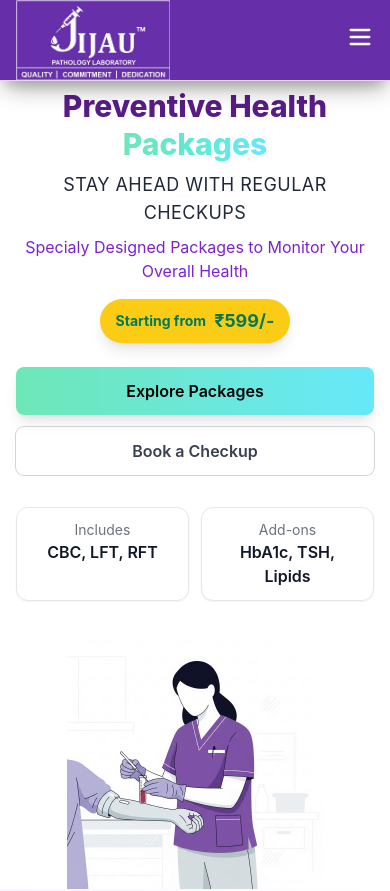
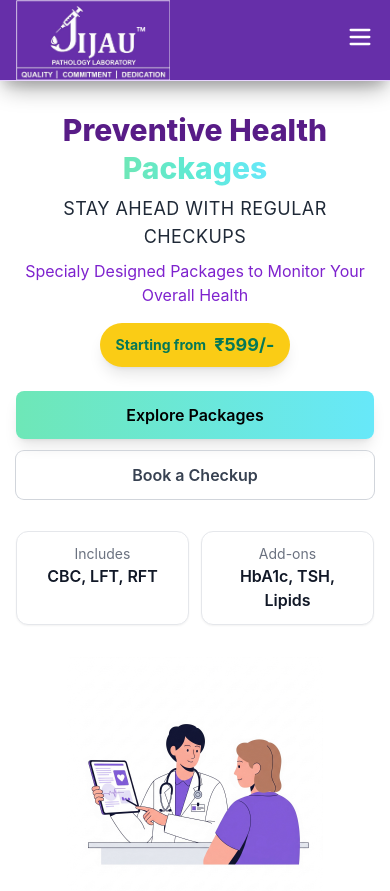
Before and after one commit to kawadeIshwar/JIJAU-PATHOLOGY-LAB, a React (Vite) app in the folder frontend/: page / in a window 390 px wide. Shown: the top 891 px of the page. Built offline with nearby package versions, Linux system fonts and the light colour scheme; no server answers.

Commit message:
file update

```diff
--- a/frontend/src/pages/Home.jsx
+++ b/frontend/src/pages/Home.jsx
@@ -738,7 +738,7 @@ function Home() {
   {/* Hero Content Overlay */}
   <div className="relative z-10 h-full flex items-center">
     <div className="w-full max-w-6xl mx-auto px-4 sm:px-6 lg:px-8 h-full">
-      <div className="grid grid-cols-1 md:grid-cols-2 gap-8 md:gap-12 items-center justify-items-center md:justify-items-start h-full -mt-6 md:-mt-4 lg:mt-0">
+      <div className="grid grid-cols-1 md:grid-cols-2 gap-8 md:gap-12 items-center justify-items-center md:justify-items-start h-full -mt-0 md:-mt-4 lg:mt-0">
         {/* Left: Slide content blocks */}
         <div className="relative">
           {/* Slide 1: Accurate Diagnostics */}
@@ -847,10 +847,10 @@ function Home() {
             <h2 className="text-4xl sm:text-5xl md:text-6xl font-extrabold text-purple-900 leading-tight mb-3">
               Home Sample Collection
             </h2>
-            <h3 className="text-2xl sm:text-3xl md:text-4xl tracking-wide text-gray-800 mb-4">
+            {/* <h3 className="text-xl sm:text-xl md:text-2xl tracking-wide text-gray-800 mb-4">
               Convenient, Safe & Fast Sample Collection at Your Doorstep
-            </h3>
-            <p className="text-lg sm:text-xl md:text-2xl text-purple-700 max-w-2xl mb-8">
+            </h3> */}
+            <p className="text-lg sm:text-xl md:text-2xl text-black max-w-2xl mb-8">
               Enjoy doorstep sample pickup by certified phlebotomists.
             </p>
             <div className="flex flex-col sm:flex-row gap-4 sm:gap-6 mb-10">
@@ -876,7 +876,7 @@ function Home() {
 
         {/* Right: Slide images, crossfading */}
         <div className="relative w-full h-64 sm:h-80 md:h-[420px] lg:h-[520px] flex items-center justify-center">
-          {[img1, img2, img3, img4].map((image, index) => (
+          {[img2, img4, img3, img1].map((image, index) => (
             <div key={index} className={`absolute inset-0 flex items-center justify-center transition-opacity duration-700 ${currentBg === index ? 'opacity-100' : 'opacity-0'}`}>
               <img src={image} alt={`Slide ${index + 1}`} className="max-h-full max-w-full object-contain" />
             </div>
```
